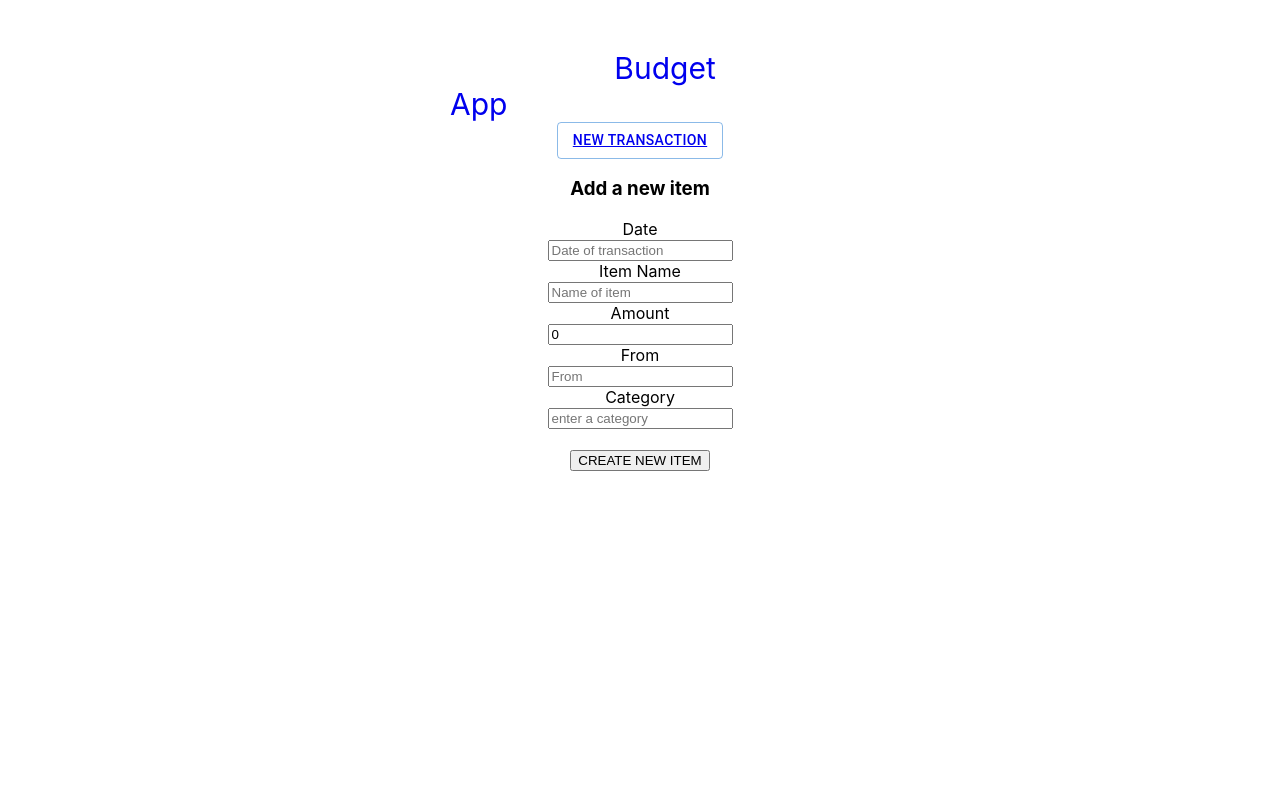
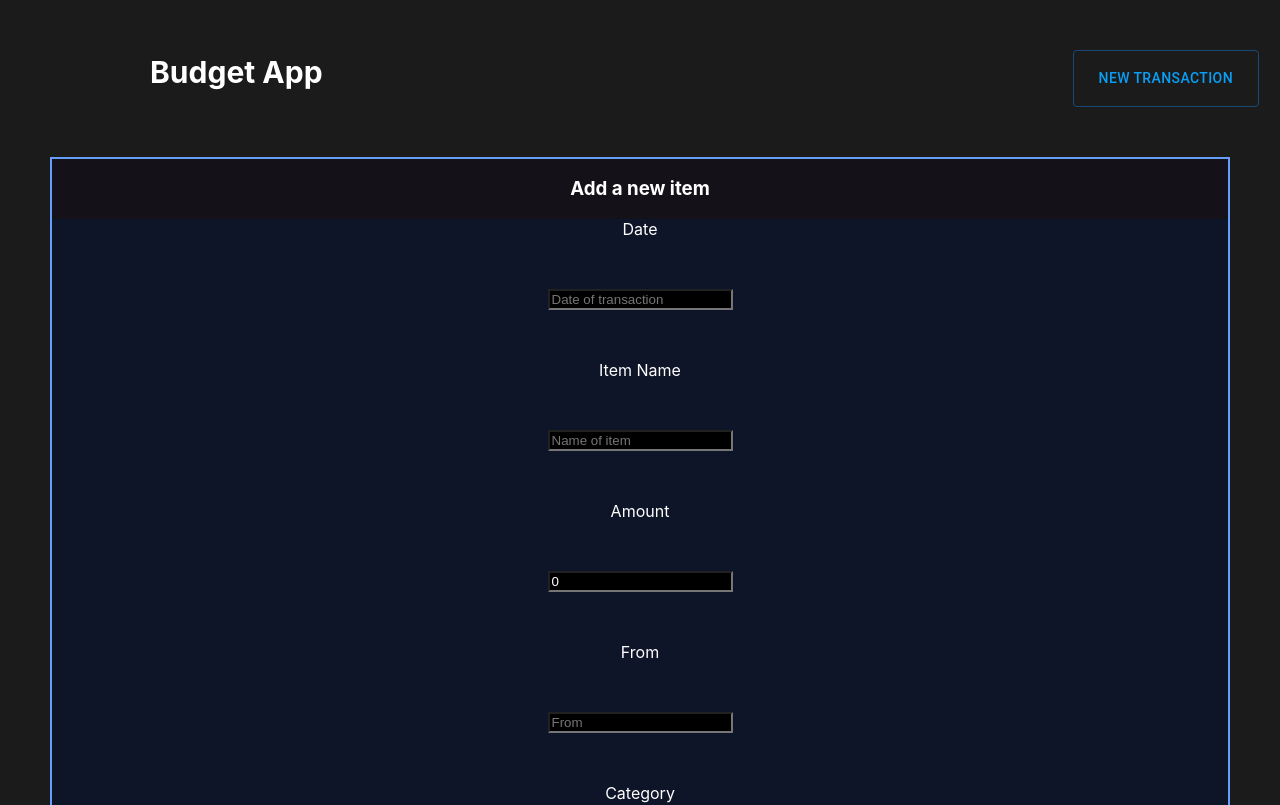
Before and after one commit to RonnieGarcia1/Budgeting-app-react, a React (Create React App) app: page /transactions/new in a window 1280 px wide. Shown: the top 805 px of the page. Built offline with nearby package versions, Linux system fonts and the light colour scheme; no server answers.

Commit message:
added styling and mui buttons

```diff
--- a/src/App.css
+++ b/src/App.css
@@ -1,49 +1,110 @@
 body {
-  background-color: rgb(255, 255, 255);
+  background-color: rgb(27, 27, 27);
 }
 .App {
   text-align: center;
   color: rgb(0, 0, 0);
   margin: 50px;
-  padding-left: 400px;
-  padding-right: 400px;
+}
+
+.nav-bar {
+  white-space: nowrap;
+  margin: 50px;
+}
+
+input {
+  background-color: black;
+  margin: 50px;
+  color: white;
 }
 
 .back-to-home {
+  color: white;
     text-decoration: none;
     font-size: 30px;
     padding: 50px;
 }
 
 .transactions-btn{
+    color: white;
     margin: 25px;
     text-decoration: none;
+    white-space: nowrap;
+}
+
+.new-transaction-btn {
+  text-decoration: none;
+  color: rgb(9, 159, 246);
+  padding: 10px;
+
+}
+
+.transactions-1 {
+  text-align: center;
+  margin-left: 200px;
+  margin-right: 200px;
 }
 
 .transactions-2{
-  border: 2px rgb(91, 91, 91) solid;
   margin: 50px;
+  padding: 0px;
+  color: white;
+  background-color: rgb(20, 17, 25);
+  border: 1px solid rgb(102, 159, 251) ;
+}
+
+.transaction-details{
+  font-size: 30px;
+  color: green;
+  padding: 20px;
+  text-decoration: none;
+}
+
+.transactions-2 p {
+  font-size: 30px;
+  margin: 60px;
+  white-space: nowrap;
+  display: inline-block;
+}
+
+.details {
+  text-decoration: none;
+  color: green;
+
+}
+
+.details :hover {
+  color: white;
+}
+
+.details-2 {
+  /* border: 2px rgb(91, 91, 91) solid; */
+  margin: 25px;
   padding: 25px;
   color: white;
   background-color: rgb(21, 20, 35);
-}
-
-.transactions-2 p {
-  margin: 200px;
-  display: inline;
-  white-space: nowrap;
-}
-.details-2 {
-  border: 2px rgb(91, 91, 91) solid;
-  margin: 50px;
-  padding: 25px;
-  color: white;
-  background-color: rgb(21, 20, 35);
+  display: inline-block;
 }
 
 .details-2 p {
-  border: 1px solid gray;
+  font-size: 320x;
+  padding: 25px;
+  margin: 10px;
+  white-space: nowrap;
+  /* border: 1px solid gray; */
 }
 .back-to-home {
   margin-right: 700px;
+  white-space: nowrap;
 }
+.New {
+  text-align: center;
+  color: white;
+  background-color: rgb(20, 17, 25);
+  border: 1px solid rgb(102, 159, 251) ;
+}
+
+.New form{
+  text-align: center;
+  background-color: rgb(15, 21, 40);
+}
--- a/src/Components/Navbar.js
+++ b/src/Components/Navbar.js
@@ -1,13 +1,16 @@
 import { Link } from "react-router-dom";
 import { Button } from "@mui/material";
+// import logo from "./home.png";
 
 export default function NavBar() {
   return (
-    <nav>
+    <nav className="nav-bar">
+      <Link className="back-to-home" to="/">
+        <strong>Budget App</strong>
+      </Link>
 
-      <Link className="back-to-home" to="/">Budget App</Link>
       <Button variant="outlined" className="transactions-btn">
-        <Link to="/transactions/new">NEW TRANSACTION</Link>
+        <Link className="new-transaction-btn" to="/transactions/new">NEW TRANSACTION</Link>
       </Button>
     </nav>
   );
--- a/src/Components/Transactions.js
+++ b/src/Components/Transactions.js
@@ -25,9 +25,9 @@ const Transactions = () => {
                 {transaction.map((transaction, index) => {
                     return (
                         <div className="transactions-2">
-                        <p>{transaction.date}</p>
+                        <p>{transaction.date} , 2022</p>
                         <Link className="transaction-details" to="/transactions/details">{transaction.category}</Link>
-                        <p>{transaction.amount}</p>
+                        <p>-${transaction.amount}.00</p>
                         </div>
                     )
                 })}
--- a/src/Pages/Details.js
+++ b/src/Pages/Details.js
@@ -27,10 +27,10 @@ const Details = () => {
                     return (
                         <div className="details-2">
                             <br></br>
-                        <p>{details.date}</p>
+                        <p>{details.date}, 2022</p>
                         <Link className="details" to="/transactions/details">{details.category}</Link>
                         <p>{details.from}</p>
-                        <p>{details.amount}</p>
+                        <p>-${details.amount}.00</p>
                         <p>{details.category}</p>
                         <Button variant="outlined">Delete</Button>
                         </div>
```
Also changed, not shown: public/home.png (added).
